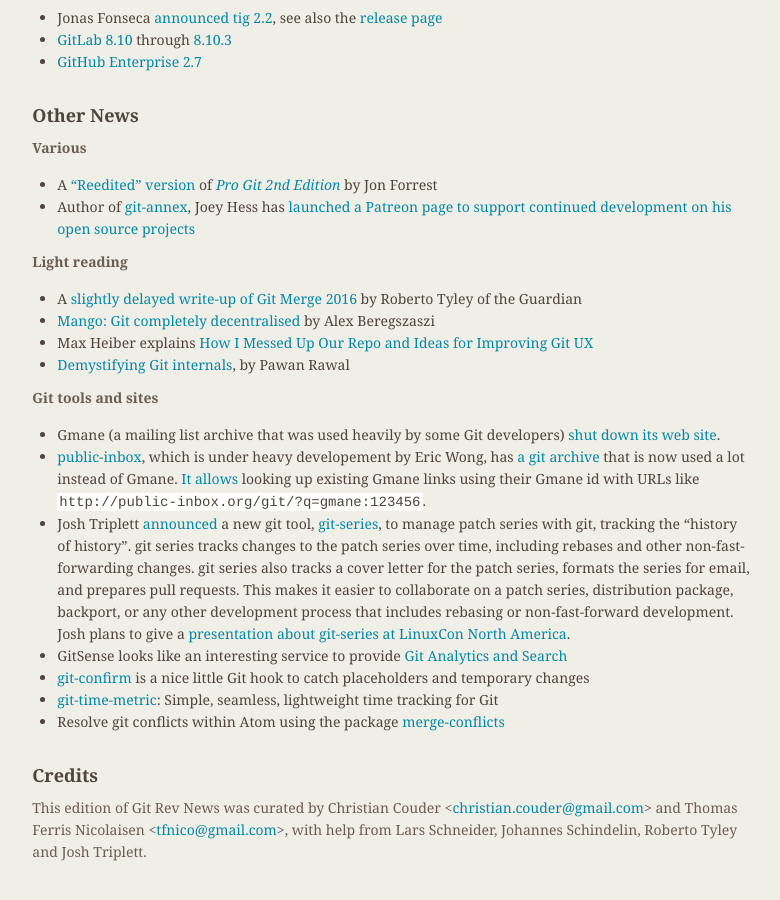
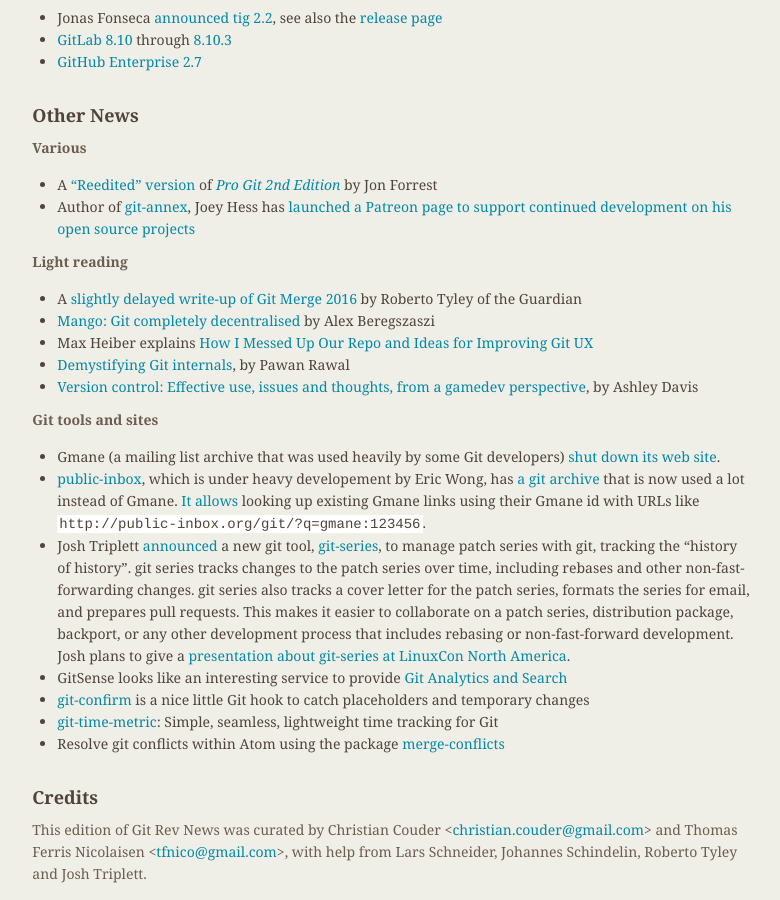
Before and after one commit to git/git.github.io, a Jekyll site: the page built from rev_news/drafts/edition-18.md, in a window 1280 px wide and 900 px high, scrolled down 3176 px. Shown: the whole window, without its empty margins (339-1119 px from the left). Built offline with Jekyll 4.4.1, drawn with Linux system fonts in a browser that asks for light colours; before the commit the page ends 4054 px from its top, so only the background shows below that.

Commit message:
Add light reading (VC for gamedev)
Link "Version control: Effective use, issues and thoughts, from a gamedev perspective"

```diff
--- a/rev_news/drafts/edition-18.md
+++ b/rev_news/drafts/edition-18.md
@@ -220,6 +220,7 @@
 * [Mango: Git completely decentralised](https://medium.com/@alexberegszaszi/mango-git-completely-decentralised-7aef8bcbcfe6) by Alex Beregszaszi
 * Max Heiber explains [How I Messed Up Our Repo and Ideas for Improving Git UX](https://medium.com/@maxheiber/how-i-messed-up-our-repo-and-ideas-for-improving-git-ux-e248d9e27e79#.hb10x5w10)
 * [Demystifying Git internals](https://medium.com/@pawan_rawal/demystifying-git-internals-a004f0425a70#.l34w4zy60), by Pawan Rawal
+* [Version control: Effective use, issues and thoughts, from a gamedev perspective](http://www.what-could-possibly-go-wrong.com/version-control/), by Ashley Davis
 
 __Git tools and sites__
 
```
